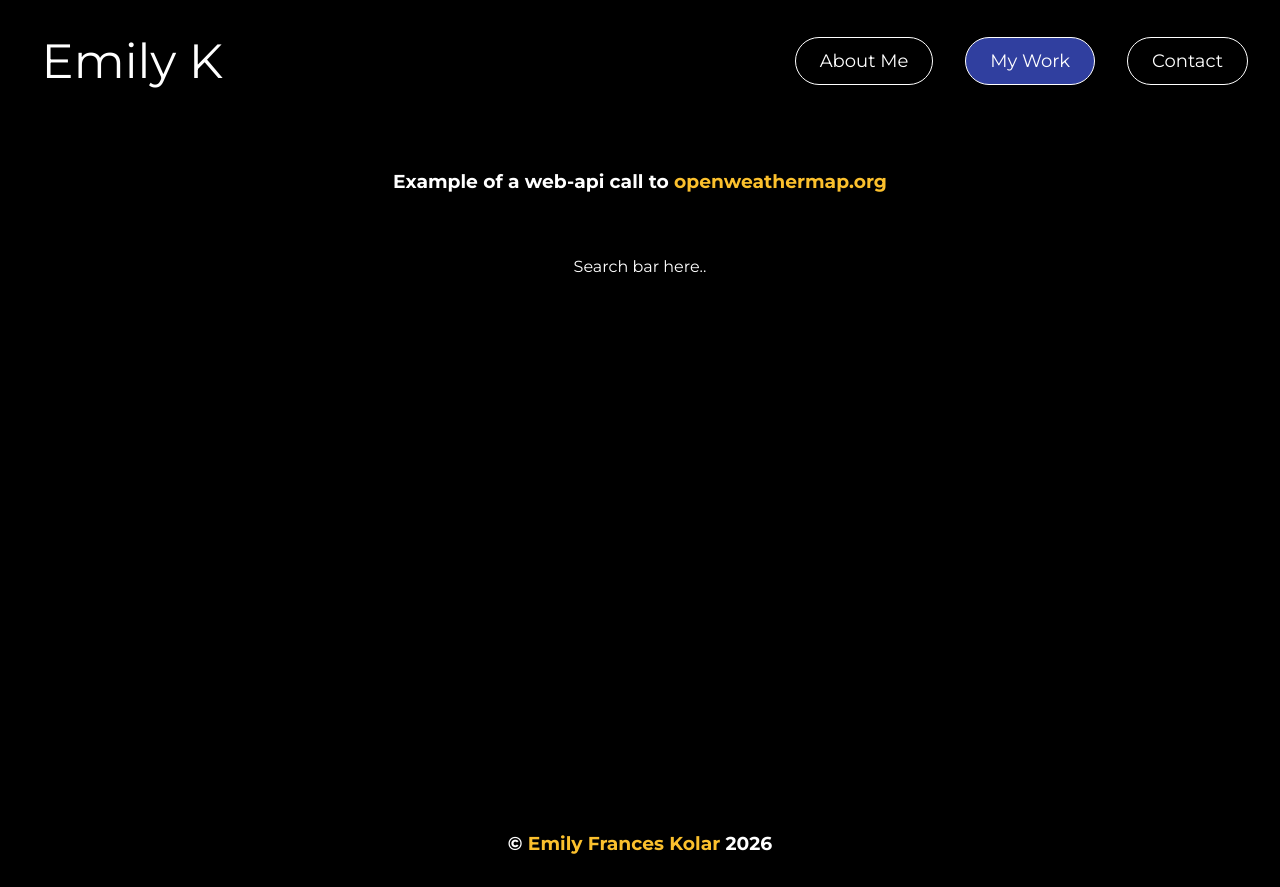
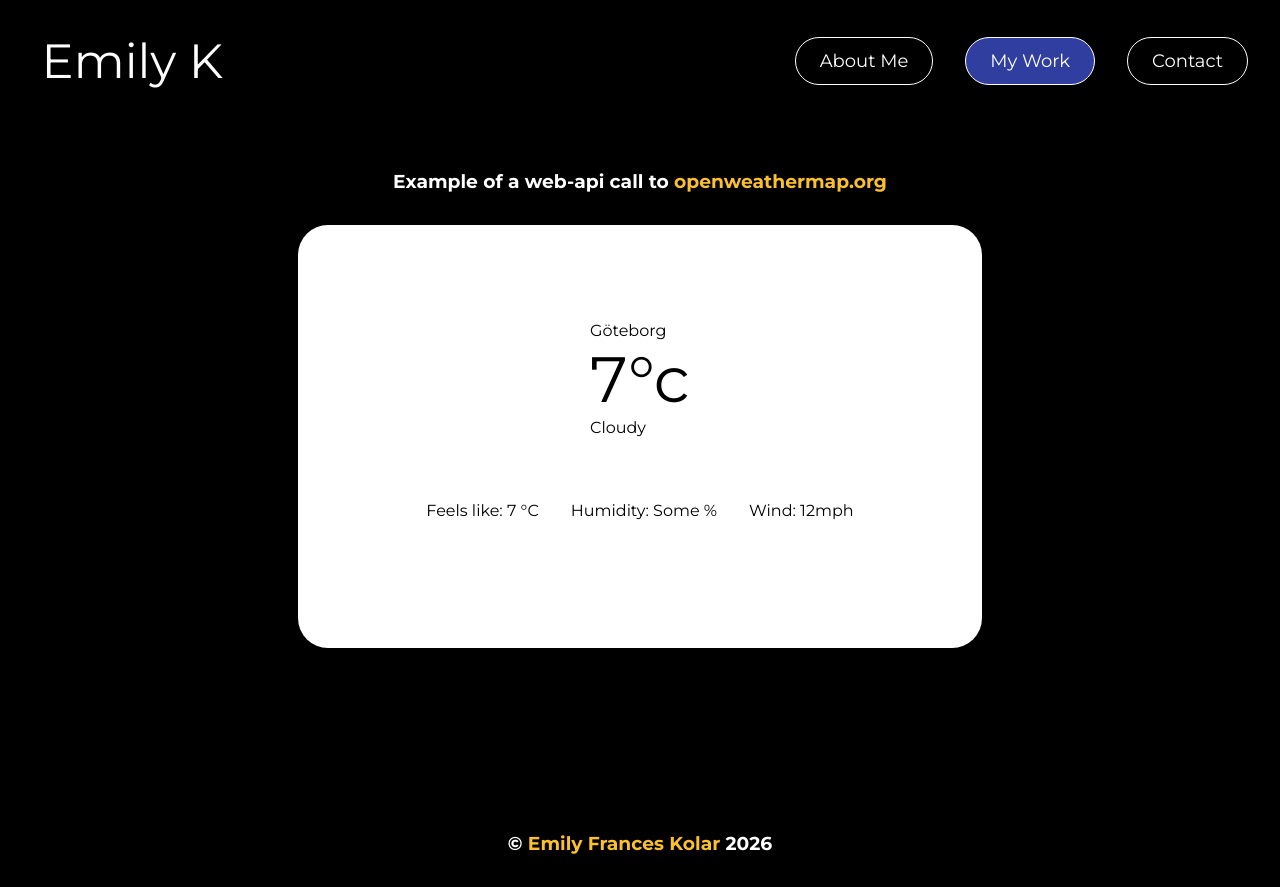
Before and after one commit to emilyfranceskolar/react-app, a React (Vite) app: page /work in a window 1280 px wide. Built offline with nearby package versions, Linux system fonts and the light colour scheme.

Commit message:
mock api-data, styling of it

```diff
--- a/src/pages/work.css
+++ b/src/pages/work.css
@@ -12,3 +12,29 @@
 .api-name {
     color: var(--color-yellow);
 }
+
+.search-container {
+    margin-top: 2rem;
+    border-radius: 30px;
+    color: var(--bg-color);
+    background-color: var(--text-color);
+    max-width: 800px;
+    padding: 6rem;
+    display: flex;
+    flex-direction: column;
+    align-items: center;
+    gap: 2rem;
+}
+
+.temp {
+    font-size: 64px;
+}
+
+.search-bottom {
+    display: flex;
+    gap: 2rem;
+    text-align: center;
+    padding: 2rem;
+    /* border-radius: 18px;
+    background-color: var(--color-pink) */
+}
--- a/src/pages/work.tsx
+++ b/src/pages/work.tsx
@@ -1,16 +1,35 @@
-import Container from "./container";
 import "./work.css";
 
 export default function WorkPage() {
+  //openWeather
+  // const url = `https://api.openweathermap.org/data/2.5/weather?q=London,uk&appid=c44c3f2fcab621d682e1d711bdcf2022`;
+
   return (
     <>
       <h3 className="work-title">
         Example of a web-api call to
         <span className="api-name"> openweathermap.org</span>
       </h3>
-      <Container>
-        <p>Search bar here.. </p>
-      </Container>
+      <div className="search-container">
+        <div className="search-top">
+          <div className="location">
+            <p>Göteborg</p>
+            <div className="temp">7°c</div>
+            <div className="description">Cloudy</div>
+          </div>
+        </div>
+        <div className="search-bottom">
+          <div className="feels-like">
+            <p>Feels like: 7 °C</p>
+          </div>
+          <div className="humidity">
+            <p>Humidity: Some %</p>
+          </div>
+          <div className="wind">
+            <p>Wind: 12mph</p>
+          </div>
+        </div>
+      </div>
     </>
   );
 }
```
